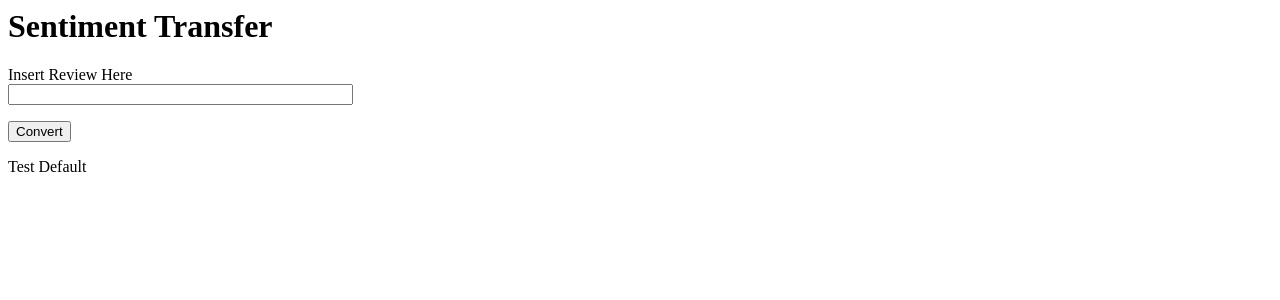
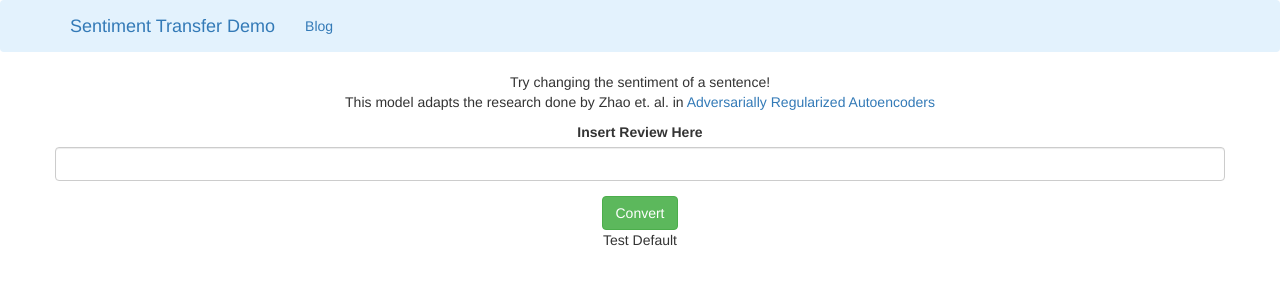
Before and after one commit to kwj2104/ARAE-Sentiment-Transfer, a Flask app: page /inference in a window 1280 px wide. Shown: the top 300 px of the page. Run offline with Flask 2, Linux system fonts and the light colour scheme; parts of the project's set-up code (start-up, migrations or seed data) failed here and were passed over; some libraries are stand-ins or nearby versions.

Commit message:
updated requirements.txt

```diff
--- a/app/__init__.py
+++ b/app/__init__.py
@@ -1,7 +1,9 @@
 from flask import Flask
 from config import Config
+from flask_bootstrap import Bootstrap
 
 app = Flask(__name__)
 app.config.from_object(Config)
+bootstrap = Bootstrap(app)
 
 from app import routes
--- a/app/templates/sentence_input.html
+++ b/app/templates/sentence_input.html
@@ -1,5 +1,41 @@
-<h1>Sentiment Transfer</h1>
-<form action="" method="post">
+{% extends 'bootstrap/base.html' %}
+{% import 'bootstrap/wtf.html' as wtf %}
+
+{% block navbar %}
+  <div class="navbar navbar-light" style="background-color: #e3f2fd;" role="navigation">
+      <div class="container">
+          <div class="navbar-header">
+              <button type="button" class="navbar-toggle" data-toggle="collapse" data-target=".navbar-collapse">
+                  <span class="sr-only">Toggle navigation</span>
+                  <span class="icon-bar"></span>
+                  <span class="icon-bar"></span>
+                  <span class="icon-bar"></span>
+              </button>
+              <a class="navbar-brand" href="/">Sentiment Transfer Demo</a>
+          </div>
+          <div class="navbar-collapse collapse">
+              <ul class="nav navbar-nav">
+                  <li><a href="/">Blog</a></li>
+              </ul>
+          </div>
+      </div>
+  </div>
+{% endblock %}
+
+{% block content %}
+
+  <div class="container">
+    <div class="row">
+      <div class="col" align="center">
+          <p>Try changing the sentiment of a sentence!
+            <br>This model adapts the research done by Zhao et. al.
+          in <a href="https://arxiv.org/abs/1706.04223">Adversarially Regularized Autoencoders</a></p>
+          {{ wtf.quick_form(form, button_map={'submit':'success'}, form_type='inline', horizontal_columns=('md', 3, 20)) }}
+          <p>{{ output }}</p>
+      </div>
+    </div>
+  </div>
+  <!--<form action="" method="post">
       {{ form.hidden_tag() }}
       <p>
           {{ form.source_string.label }}<br>
@@ -10,4 +46,14 @@
       </p>
       <p>{{ form.submit() }}</p>
       <p>{{ output }}</p>
-</form>
+  </form>-->
+{% endblock content %}
+
+
+{% block footer %}
+<footer class="fixed bottom">
+  <div class="container">
+    <span class="text-muted">Place sticky footer content here.</span>
+  </div>
+</footer>
+{% endblock footer %}
--- a/requirements.txt
+++ b/requirements.txt
@@ -7,7 +7,7 @@ MarkupSafe==1.0
 nltk==3.3
 numpy==1.15.0
 six==1.11.0
-torch==0.4.1
+torch==http://download.pytorch.org/whl/cpu/torch-0.4.1-cp36-cp36m-linux_x86_64.whl
 Werkzeug==0.14.1
 WTForms==2.2.1
 
```
Also changed, not shown: 3 other files. Lines whose indentation alone changed are shown as unchanged.
